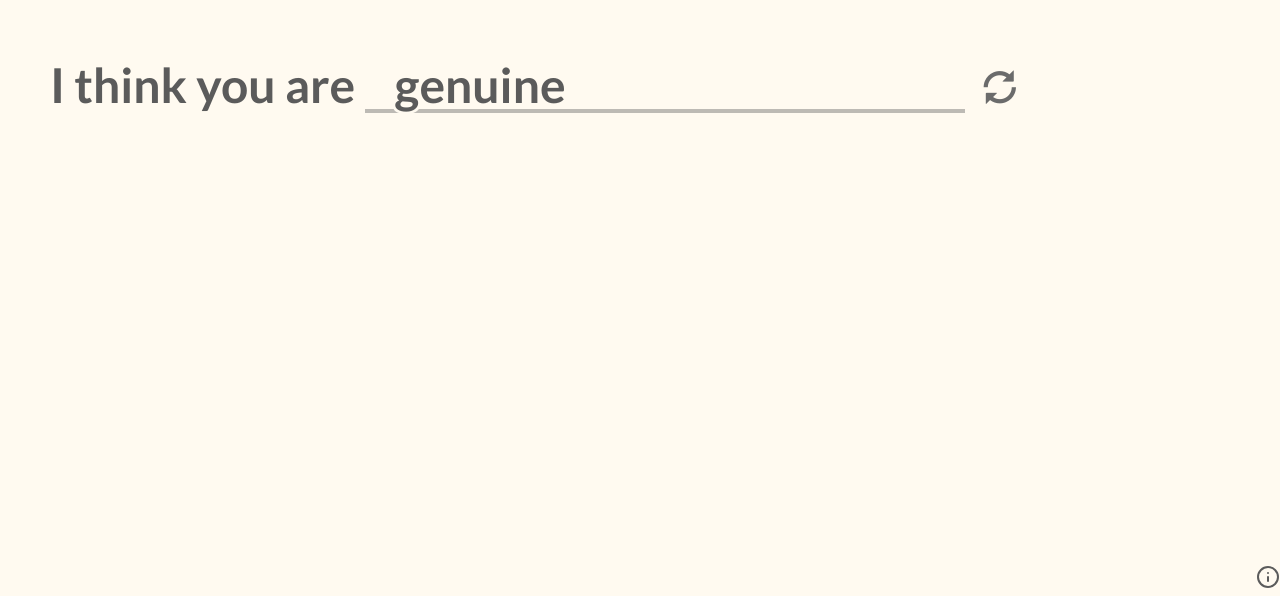
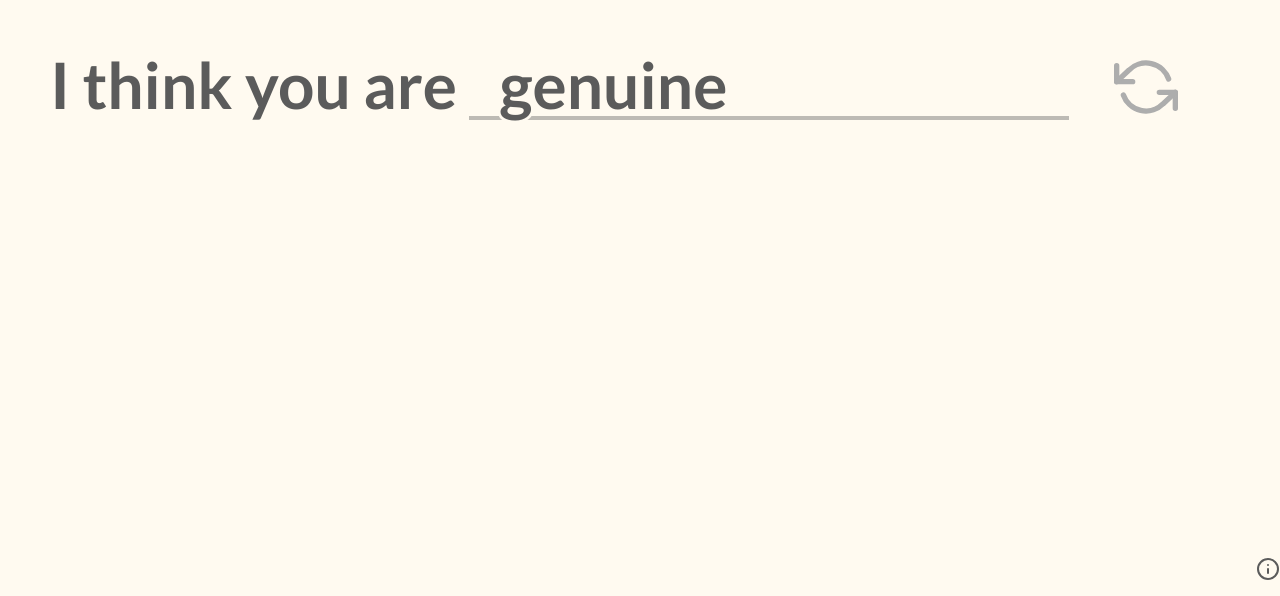
Before and after one commit to Sandyman/apprecio, a React app: page / in a window 1280 px wide. Shown: the part 204-800 px from the top of the page. Built offline with nearby package versions, Linux system fonts and the light colour scheme.

Commit message:
Integrated upstream changes: animated refresh button.

```diff
--- a/src/js/layouts/home.js
+++ b/src/js/layouts/home.js
@@ -1,10 +1,9 @@
 import React, { Component, Fragment } from 'react';
-import { Glyphicon, OverlayTrigger, Popover } from 'react-bootstrap';
 import { Helmet } from 'react-helmet';
 import Typed from 'typed.js';
 
 //Resources
-import { Layout, Info, Twitter, Globe, X } from 'react-feather';
+import { Layout, Info, Twitter, Globe, RefreshCcw, X } from 'react-feather';
 import Adjectives from '../data/adjectives.js';
 
 class Meta extends Component {
@@ -84,7 +83,7 @@ export class Home extends Component {
 			<Fragment>
         <h1>I think you are <span ref={(el) => {this.el = el;}} id="adjective" />
 					&nbsp;&nbsp;
-					<span id="glyph"><Glyphicon glyph="refresh" onClick={() => this.newWord()} /></span>
+          <button className="refresh" onClick={() => this.newWord()}>{<RefreshCcw />}</button>
 				</h1>
 				<About />
 			</Fragment>
--- a/src/scss/partial/content.scss
+++ b/src/scss/partial/content.scss
@@ -7,8 +7,8 @@ body {
   background: var(--background);
   color: $grey;
   font: $font_regular;
-  font-size: 1.2em;
-  line-height: 1.4;
+  font-size: 1.6em;
+  line-height: 1.8;
   min-height: 100vh;
   margin: 0;
   overflow-x: hidden;
@@ -36,16 +36,17 @@ a {
 
 button, .btn {
   background: transparent;
-  border: 3px solid var(--colour);
-  color: $grey;
+  border: none;
+  outline: none !important;
+  box-shadow: none !important;
+  color: $grey_light_50;
   cursor: pointer;
   display: inline-block;
-  font-size: 2em;
+  font-size: 1em;
   padding: 10px 20px;
 
   &:active, &:hover, &:focus {
-    background: var(--colour);
-    color: $grey;
+    border: none;
   }
 }
 
@@ -83,6 +84,42 @@ img {
     -2px 2px var(--background),
     -2px -2px var(--background);
   min-width: 600px;
+}
+
+.refresh {
+  position: relative;
+  top: 10px;
+  svg {
+    --size: 1em;
+    height: var(--size);
+    width: var(--size);
+
+    &:active, &:hover, &:focus {
+      animation: refresh 2s linear;
+    }
+
+    @keyframes refresh {
+      0% {
+        transform: rotate(0deg);
+      }
+
+      25% {
+        transform: rotate(-90deg);
+      }
+
+      50% {
+        transform: rotate(-180deg);
+      }
+
+      75% {
+        transform: rotate(-270deg);
+      }
+
+      100% {
+        transform: rotate(-360deg);
+      }
+    }
+  }
 }
 
 .about {
```
